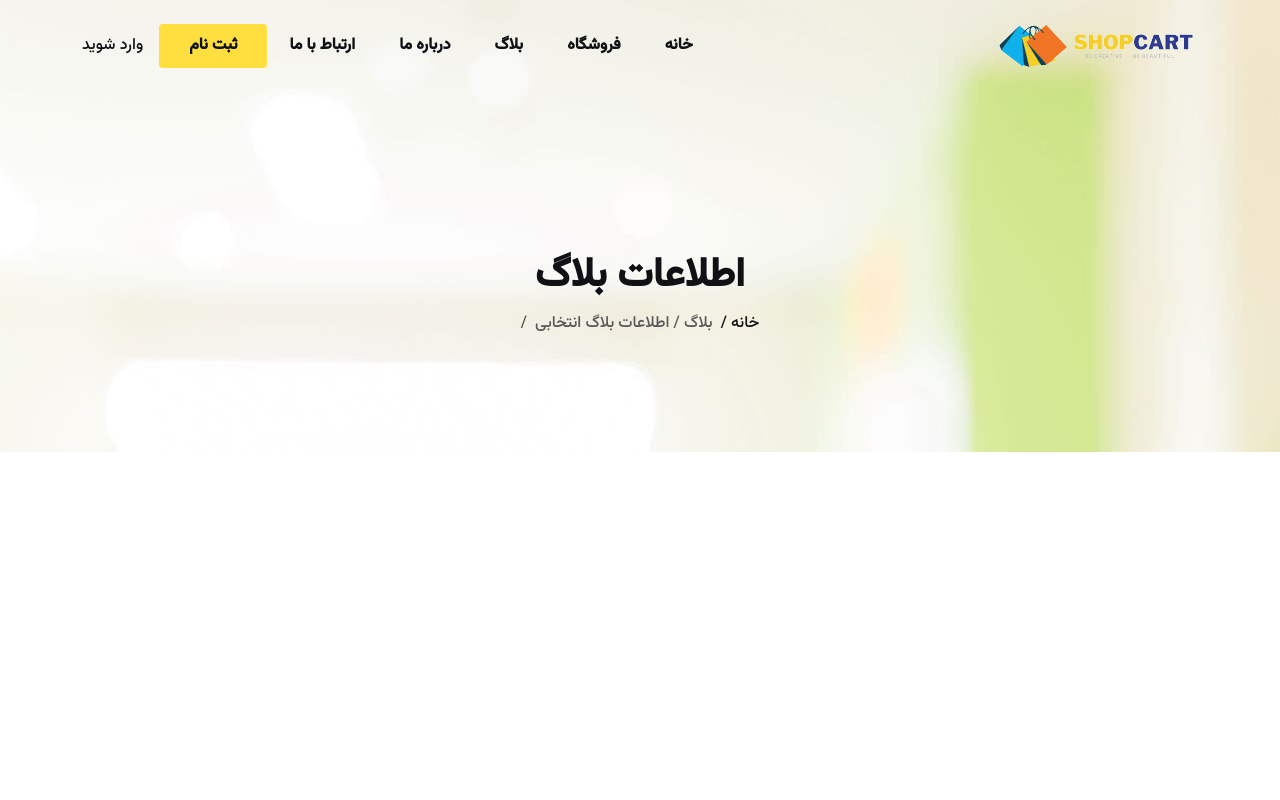
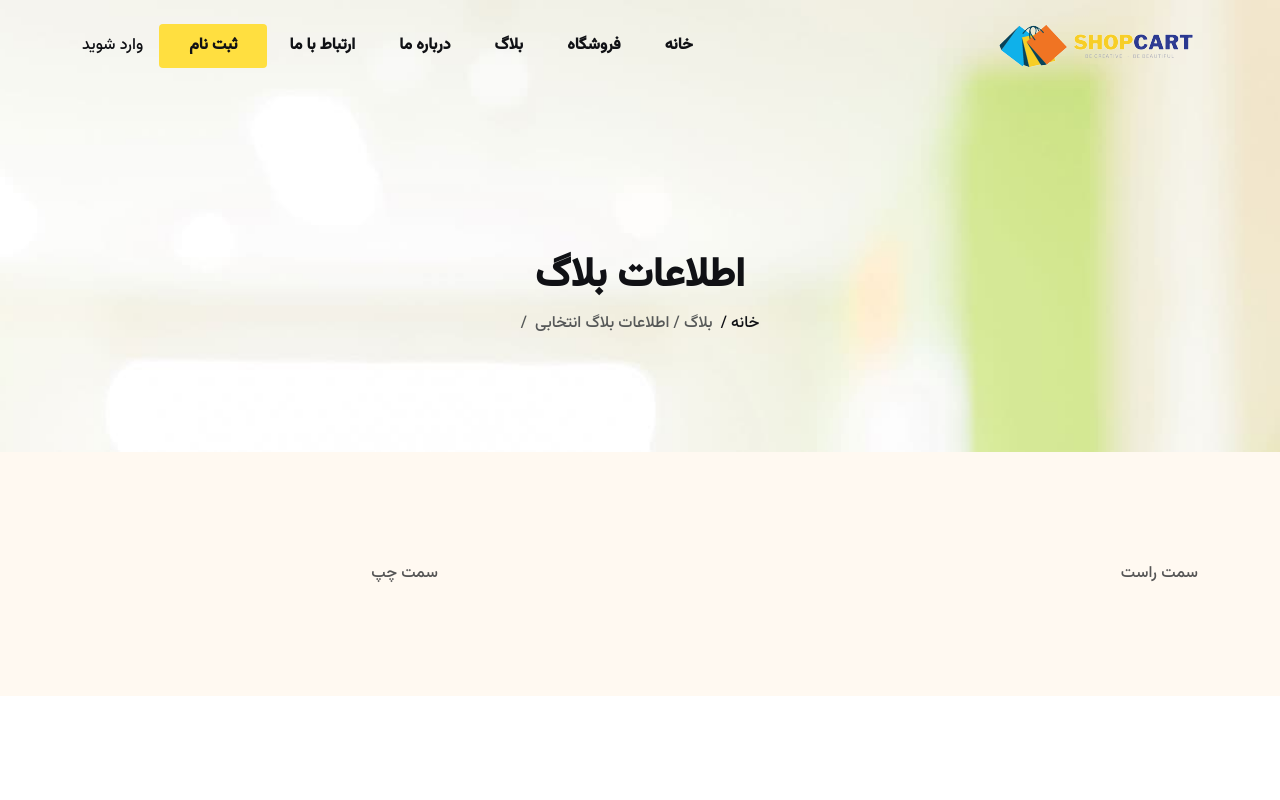
Before and after one commit to Hossein1371za/onlineshopping-vite-react-reactbootstrap, a React (Vite) app: page /blog/1 in a window 1280 px wide. Shown: the top 800 px of the page. Built offline with nearby package versions, Linux system fonts and the light colour scheme.

Commit message:
single blog

```diff
--- a/src/blog/SingleBlog.jsx
+++ b/src/blog/SingleBlog.jsx
@@ -11,6 +11,18 @@ const SingleBlog = () => {
   return (
     <div>
       <PageHeader title={"اطلاعات بلاگ"} curPage={"بلاگ / اطلاعات بلاگ انتخابی"}/>
+      <div className='blog-section blog-single padding-tb section-bg'>
+        <div className="container">
+          <div className="row justify-content-center">
+            <div className="col-lg-8 col-12">
+              سمت راست
+            </div>
+            <div className="col-lg-4 col-12">
+              سمت چپ
+            </div>
+          </div>
+        </div>
+      </div>
     </div>
   )
 }
```
